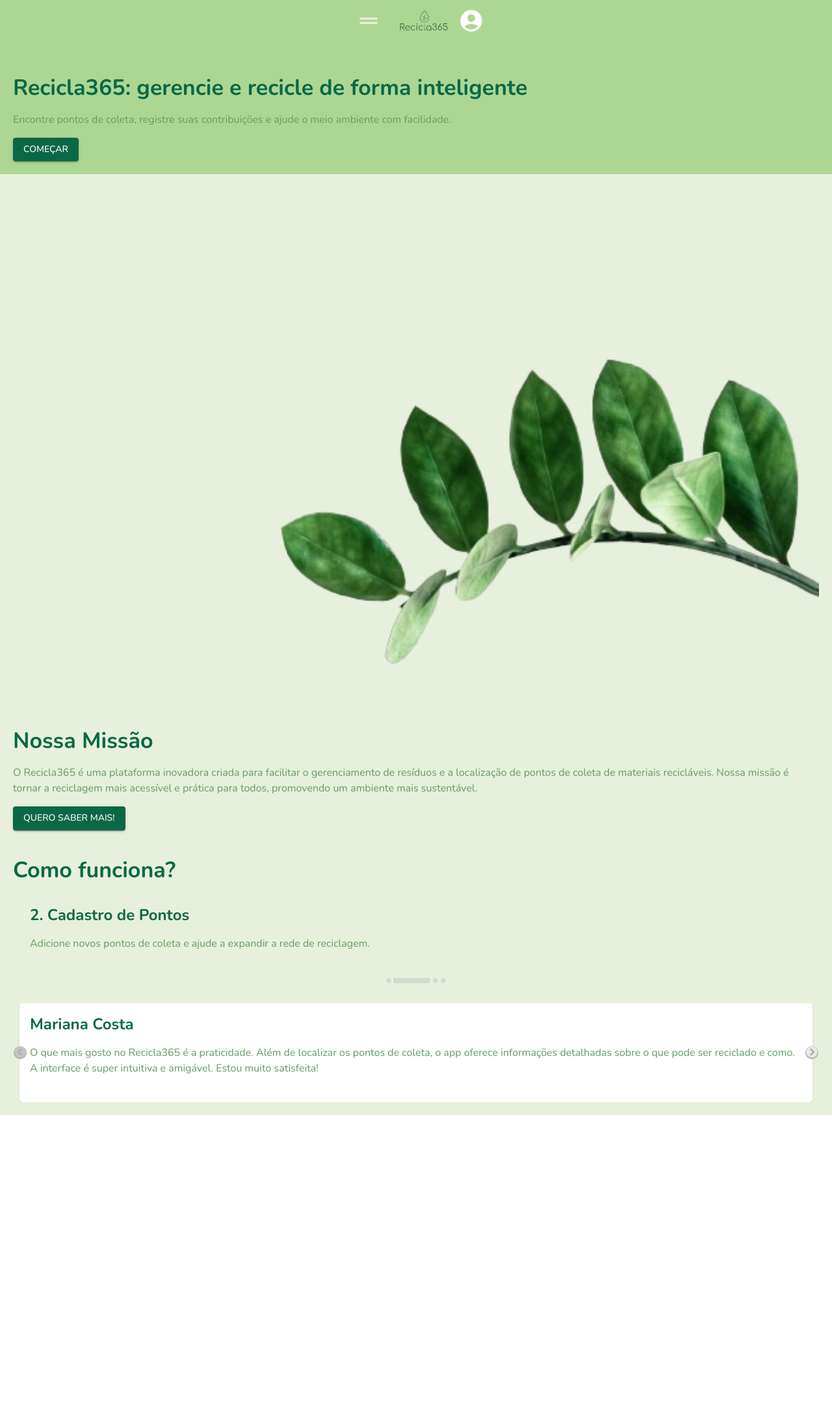
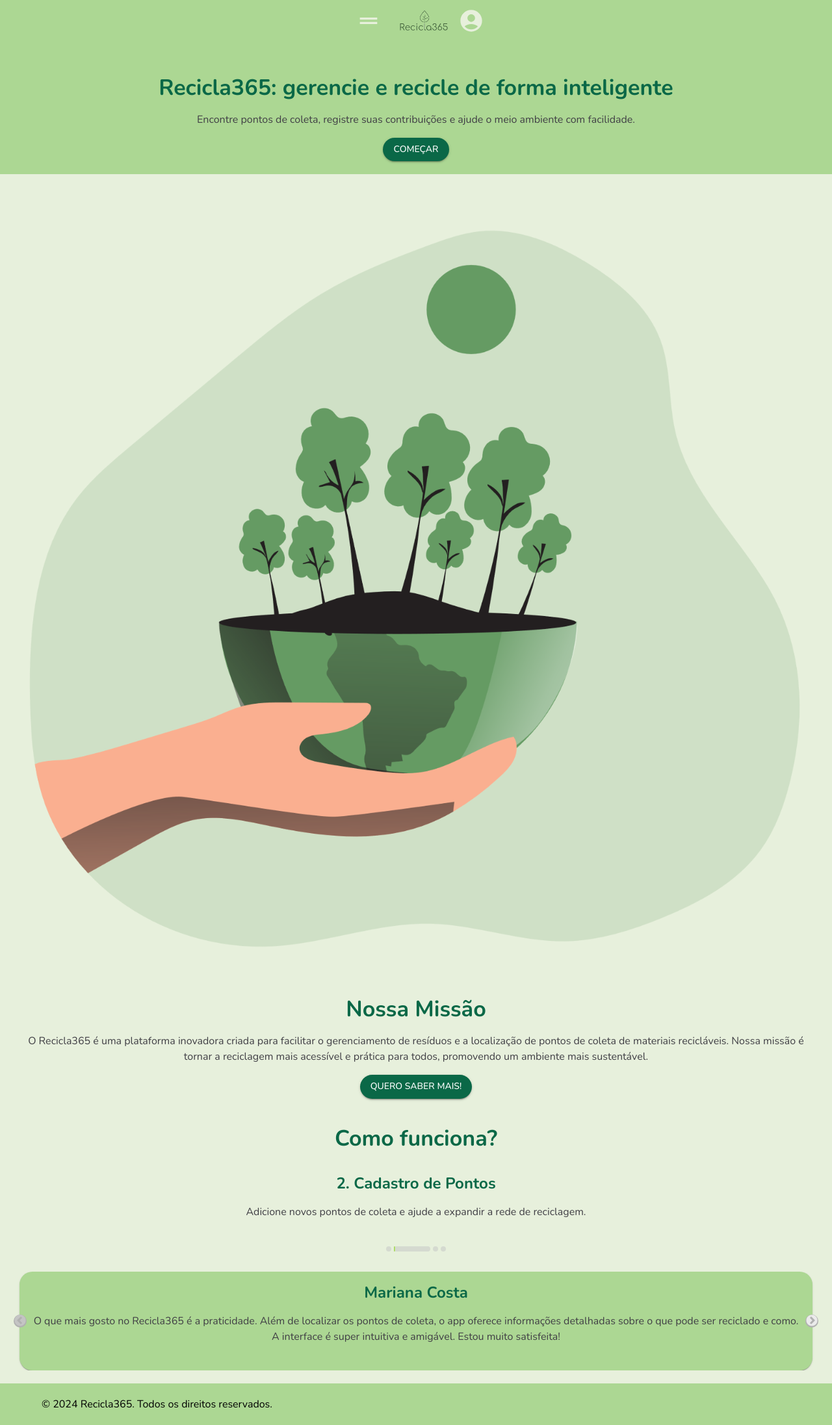
Before and after one commit to vhasckel/ecofriend, a React (Vite) app: page / in a window 1280 px wide. Shown: the whole page at 65% size. Before the commit the page ends 1716 px from the top, so only its background shows below. Built offline with nearby package versions, Linux system fonts and the light colour scheme.

Commit message:
fix: css changes

```diff
--- a/src/components/CustomCard/CustomCard.jsx
+++ b/src/components/CustomCard/CustomCard.jsx
@@ -6,9 +6,10 @@ const CustomCard = ({ title, paragraph, isFunctionalities }) => {
   const CardStyled = styled(Card)(({ theme }) => ({
     backgroundColor: isFunctionalities
       ? theme.palette.customColors.lightGreen
-      : "white",
+      : theme.palette.customColors.mediumGreen,
     margin: "0 10px",
     boxShadow: isFunctionalities ? "none" : "",
+    textAlign: isFunctionalities ? "center" : "",
   }));
   return (
     <Box sx={{ minWidth: 275 }}>
--- /dev/null
+++ b/src/components/Footer/Footer.jsx
@@ -0,0 +1,21 @@
+import { Box, Typography, Container, styled } from "@mui/material";
+
+const BoxStyled = styled(Box)(({ theme }) => ({
+  backgroundColor: theme.palette.customColors.mediumGreen,
+  flexDirection: "column",
+  padding: 20,
+}));
+
+const Footer = () => {
+  return (
+    <BoxStyled component="footer">
+      <Container maxWidth="lg">
+        <Typography variant="body1">
+          © 2024 Recicla365. Todos os direitos reservados.
+        </Typography>
+      </Container>
+    </BoxStyled>
+  );
+};
+
+export default Footer;
--- a/src/components/Header/Header.jsx
+++ b/src/components/Header/Header.jsx
@@ -28,7 +28,12 @@ const Header = () => {
 
           <img src={Logo} alt="Logo" style={{ height: 32 }} />
 
-          <AccountCircleRoundedIcon sx={{ fontSize: 40 }} />
+          <AccountCircleRoundedIcon
+            sx={{
+              fontSize: 40,
+              color: theme.palette.customColors.lightGreen,
+            }}
+          />
         </Stack>
       </Toolbar>
     </AppBar>
--- a/src/components/Hero/Hero.jsx
+++ b/src/components/Hero/Hero.jsx
@@ -9,6 +9,7 @@ const BoxStyled = styled(Box)(({ theme }) => ({
   backgroundColor: theme.palette.customColors.mediumGreen,
   flexDirection: "column",
   padding: "50px 20px 20px 20px",
+  textAlign: "center",
 }));
 
 const Hero = () => {
--- a/src/components/Paragraph/Paragraph.jsx
+++ b/src/components/Paragraph/Paragraph.jsx
@@ -3,7 +3,7 @@ import React from "react";
 
 const TypographyStyled = styled(Typography)(({ theme }) => ({
   marginBottom: theme.spacing(2),
-  color: theme.palette.secondary.main,
+  color: theme.palette.customColors.text,
 }));
 
 const Paragraph = ({ text }) => {
--- a/src/pages/LandingPage/index.jsx
+++ b/src/pages/LandingPage/index.jsx
@@ -4,7 +4,7 @@ import SliderWrapper from "../../utils/_SlickSliderStyle";
 import "slick-carousel/slick/slick.css";
 import "slick-carousel/slick/slick-theme.css";
 
-import LeafImage from "../../assets/leaf.png";
+import Image from "../../assets/ecology.png";
 import { cardContents, userComments } from "../../utils/cardContents";
 import {
   functionalitiesSettings,
@@ -15,11 +15,13 @@ import Title from "../../components/Title/Title";
 import Paragraph from "../../components/Paragraph/Paragraph";
 import CustomButton from "../../components/CustomButton/CustomButton";
 import CustomCard from "../../components/CustomCard/CustomCard";
+import Footer from "../../components/Footer/Footer";
 
 const BoxStyled = styled(Box)(({ theme }) => ({
   backgroundColor: theme.palette.customColors.lightGreen,
   flexDirection: "column",
   padding: 20,
+  textAlign: "center",
 }));
 
 const LandingPage = () => {
@@ -28,7 +30,7 @@ const LandingPage = () => {
       <Hero />
 
       <BoxStyled>
-        <img src={LeafImage} alt="" style={{ width: "100%" }} />
+        <img src={Image} alt="" style={{ width: "100%" }} />
         <Title text={"Nossa Missão"} />
 
         <Paragraph
@@ -67,6 +69,7 @@ const LandingPage = () => {
           ))}
         </Slider>
       </BoxStyled>
+      <Footer />
     </Box>
   );
 };
--- a/src/theme/theme.jsx
+++ b/src/theme/theme.jsx
@@ -11,11 +11,15 @@ const theme = createTheme({
     customColors: {
       lightGreen: "#E7F0DC",
       mediumGreen: "#ACD793",
+      text: "#403f45",
     },
   },
   typography: {
     fontFamily: "Nunito",
   },
+  shape: {
+    borderRadius: 20,
+  },
 });
 
 export default theme;
```
Also changed, not shown: src/assets/ecology.png (added), src/assets/leaf.png (deleted).
